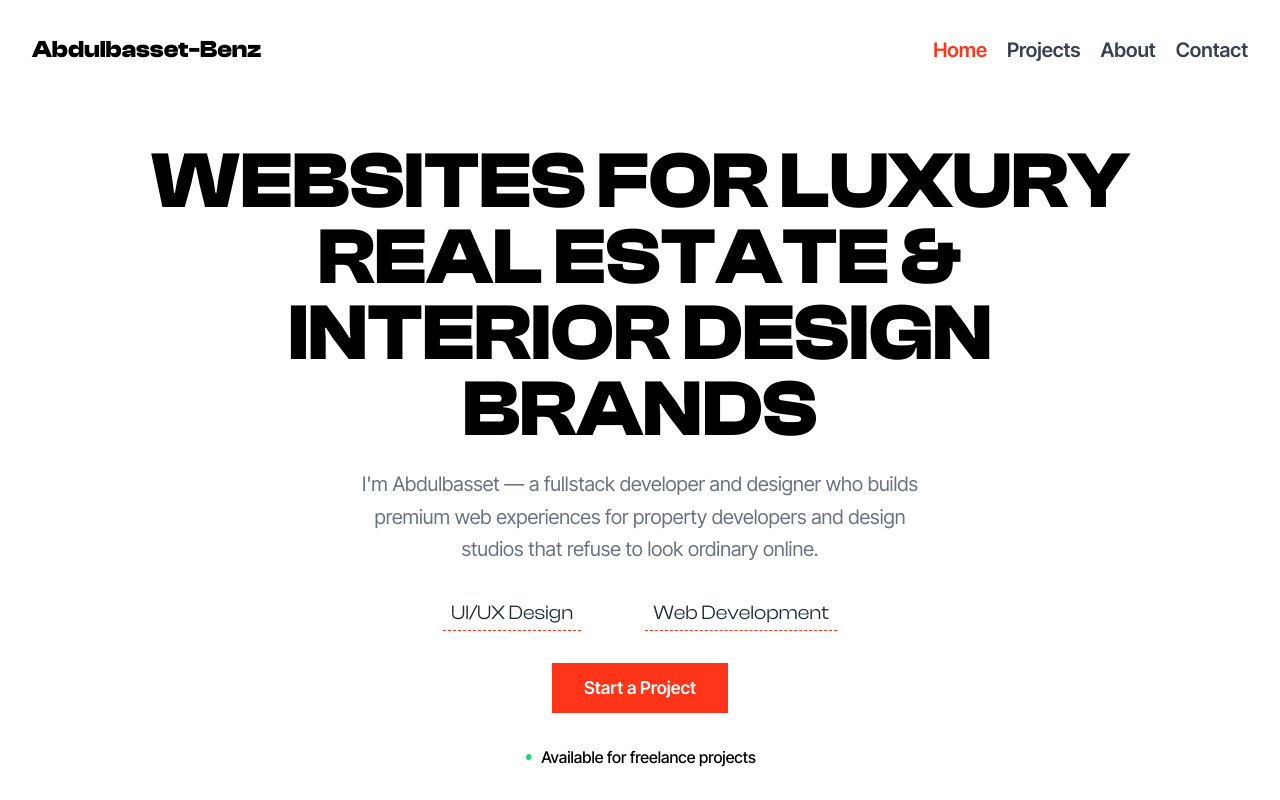
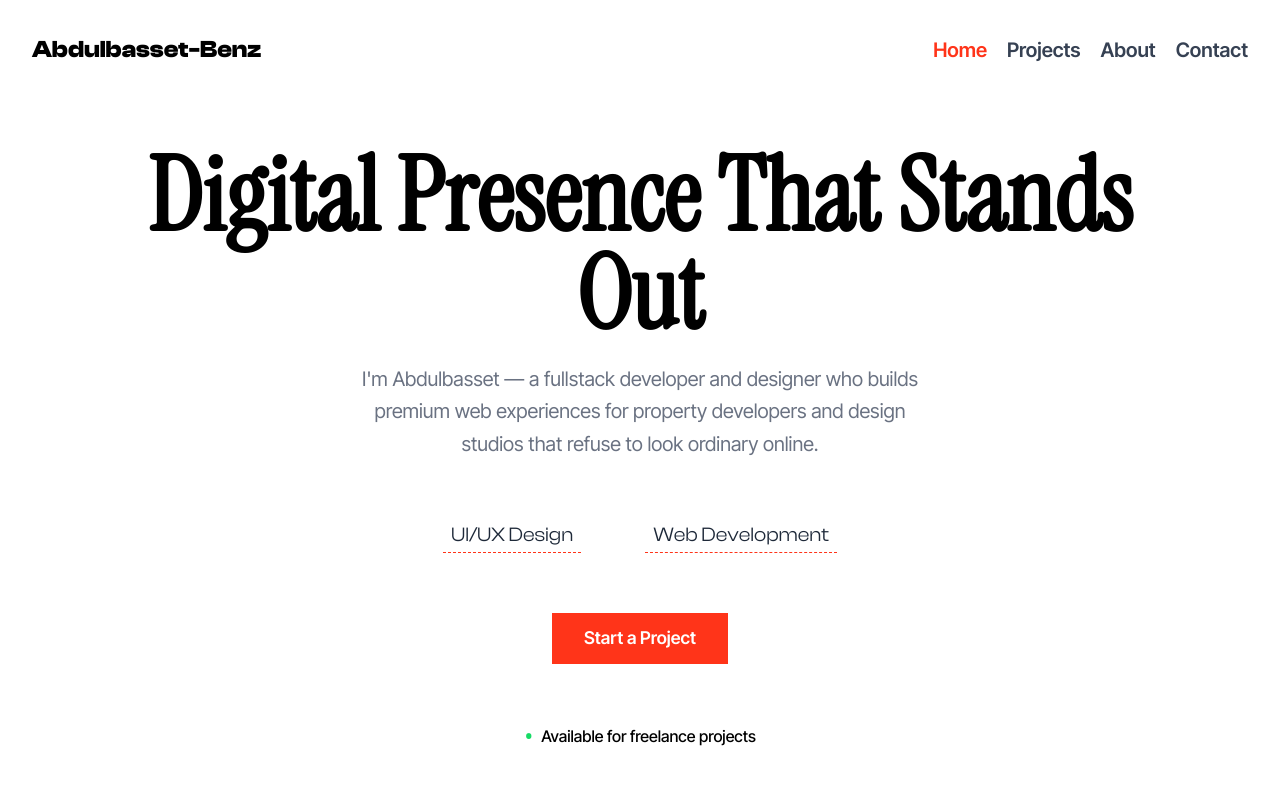
Before and after one commit to abdulbasset-benz/portfolio, a React (Vite) app: page / in a window 1280 px wide. Shown: the top 800 px of the page. Built offline with nearby package versions, Linux system fonts and the light colour scheme; a web font is replaced by a local one.

Commit message:
Polish section

```diff
--- a/src/components/Hero.jsx
+++ b/src/components/Hero.jsx
@@ -3,12 +3,12 @@ import { NavLink } from "react-router";
 const Hero = () => {
   return (
     <div className="pt-24 min-h-screen flex items-center">
-      <div className="flex flex-col items-center justify-center w-full px-4 sm:px-6 lg:px-8 gap-8 py-12">
+      <div className="flex flex-col items-center justify-center w-full px-4 sm:px-6 lg:px-8 gap-15 py-12">
 
         {/* Headline + subheadline */}
         <div className="space-y-5 text-center max-w-5xl mx-auto">
-          <h1 className="font-clash font-bold uppercase text-center tracking-normal leading-[0.95] text-[clamp(2.8rem,8vw,5rem)]">
-            Websites for Luxury Real Estate & Interior Design Brands
+          <h1 className="font-instru font-bold capitalize text-center tracking-normal leading-[0.95] text-[clamp(4rem,8vw,10rem)]">
+            Digital Presence That Stands Out
           </h1>
           <p className="text-center mx-auto max-w-xl font-inter text-[clamp(1rem,2vw,1.25rem)] text-gray-500 leading-relaxed">
             I'm Abdulbasset — a fullstack developer and designer who builds
@@ -18,7 +18,7 @@ const Hero = () => {
         </div>
 
         {/* Services list */}
-        <ul className="flex flex-col sm:flex-row items-center justify-center gap-6 sm:gap-16 w-full max-w-lg">
+        <ul className="flex sm:flex-row items-center justify-center gap-6 sm:gap-16 w-full max-w-lg">
           <li className="font-clash font-normal text-gray-800 text-[clamp(0.95rem,1.6vw,1.25rem)] border-b border-dashed border-primary px-2 pb-0.5 text-center">
             UI/UX Design
           </li>
```
